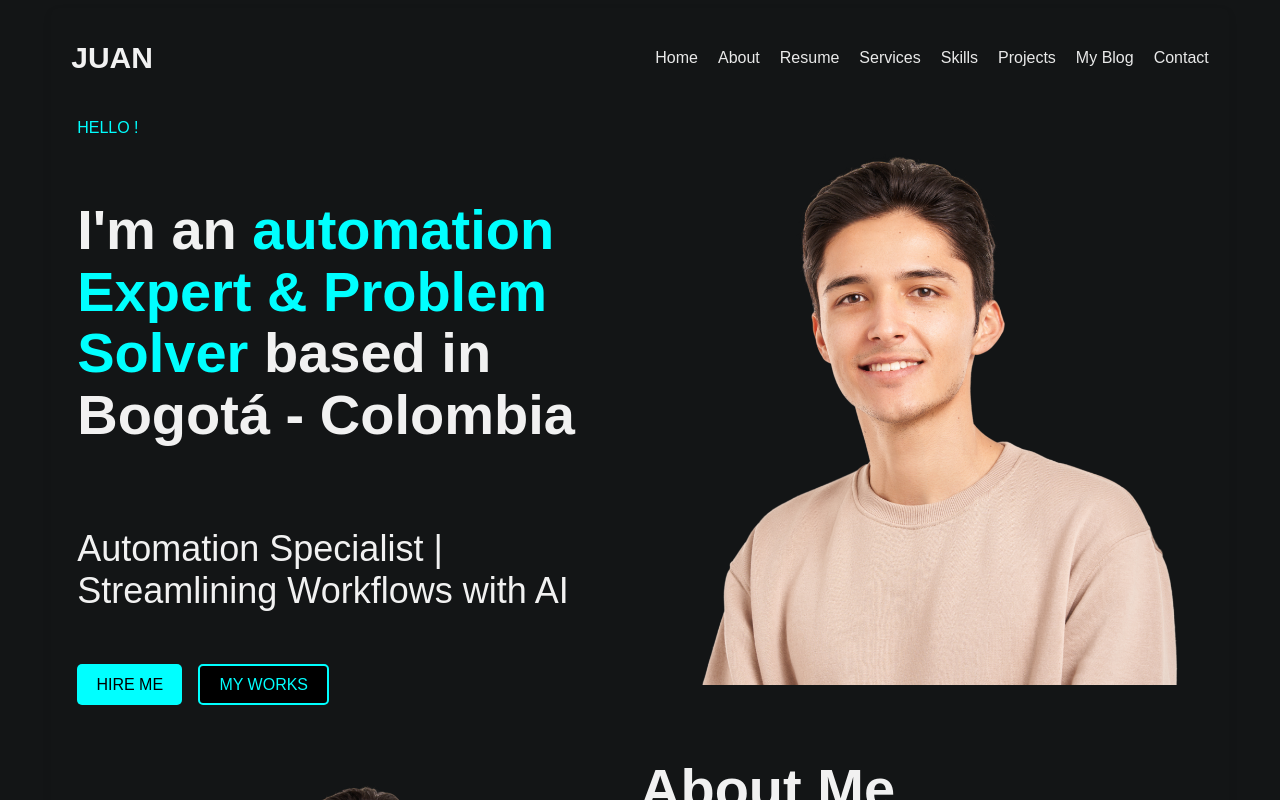
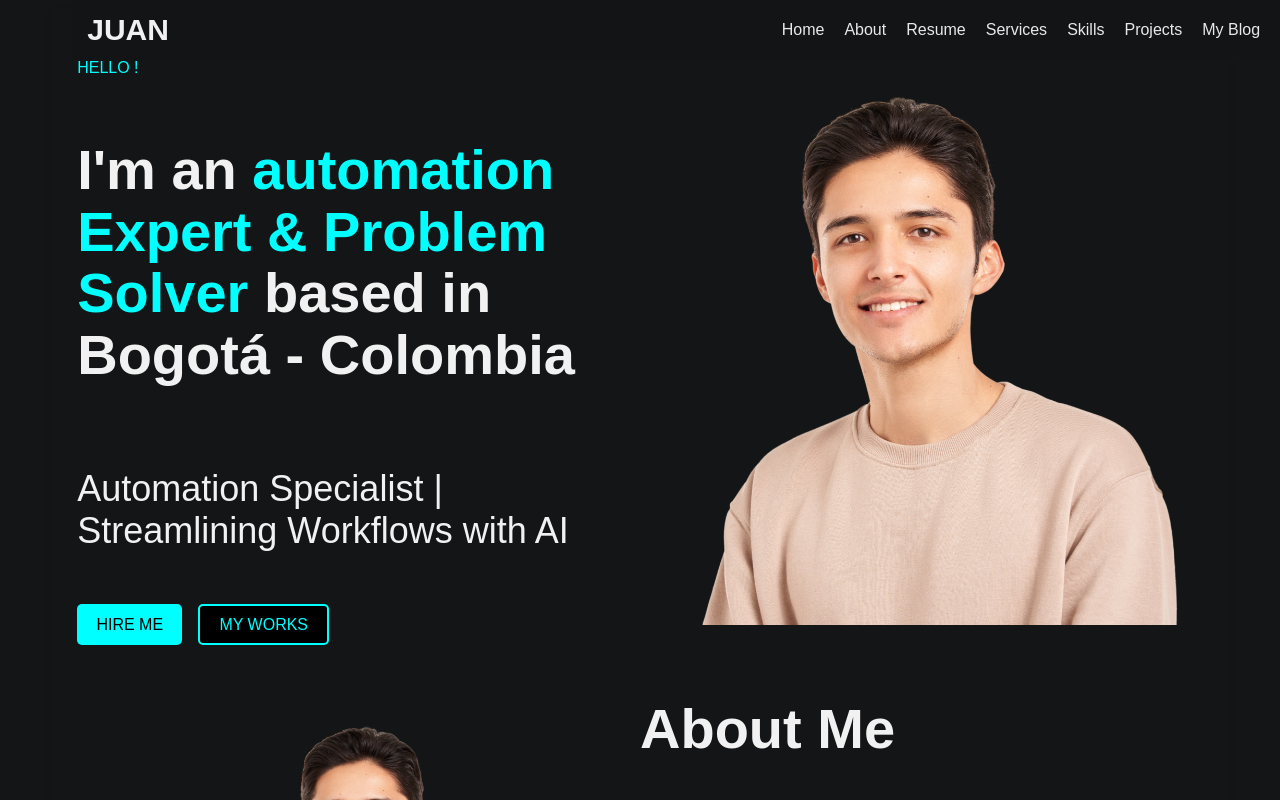
Before and after one commit to juanchovg1/mi-portafolio-frontend, a React (Vite) app: page / in a window 1280 px wide. Shown: the top 800 px of the page. Built offline with nearby package versions, Linux system fonts and the light colour scheme.

Commit message:
Update Header styles: change background to semi-transparent, add blur effect, and set fixed position; modify global styles to allow scrolling

```diff
--- a/src/styles/components/Header.css
+++ b/src/styles/components/Header.css
@@ -1,10 +1,14 @@
 .header {
-    background: transparent;
+    background: rgba(19, 21, 22, 0.8); /* Semi-transparent background */
+    backdrop-filter: blur(10px); /* Blur effect */
     height: 60px;
     display: flex;
     align-items: center;
     justify-content: center;
     width: 100%;
+    position: fixed; /* Fixed position */
+    top: 0; /* Stick to the top */
+    z-index: 1000; /* Ensure it is above other content */
 }
 
 .header-content {
@@ -12,6 +16,7 @@
     display: flex;
     align-items: center;
     justify-content: space-between;
+    padding: 0 1rem; /* Adjust padding for smaller screens */
 }
 
 .header-text {
--- a/src/styles/global.css
+++ b/src/styles/global.css
@@ -22,7 +22,7 @@ body {
     justify-content: center;
     color: #f1f1f1;
     background-color: #131516;
-    overflow: hidden;
+    overflow: auto; /* Allow scrolling */
 }
 
 h1 {
```
